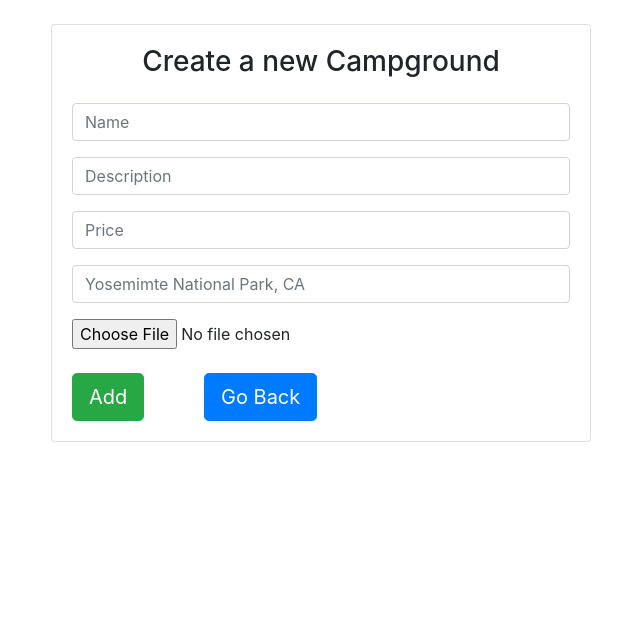
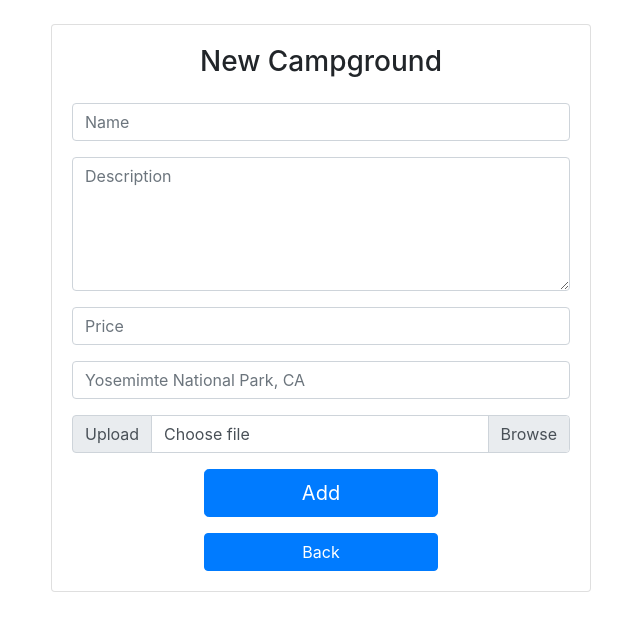
Before and after one commit to Hoang-Minh/YelpCamp, a Node server app: page /campgrounds/new in a window 1280 px wide. Shown: the part 56-687 px from the top of the page, without its empty margins (319-959 px from the left). Run offline with Node 20, Linux system fonts and the light colour scheme; the visitor is signed in with stand-in values (Sample User, id 1); some libraries are stand-ins or nearby versions.

Commit message:
Fix landing page and trying to fix logic to add new campground

```diff
--- a/app.js
+++ b/app.js
@@ -102,7 +102,7 @@ app.use("/campgrounds/:slug/comments", commentRoutes);
 //app.use("/campgrounds/:slug/reviews", reviewRoutes);
 app.use("/users", userRoutes);
 
-var port = process.env.PORT || 3000;
+var port = process.env.PORT || 3001;
 
 app.listen(port, () => {
   console.log("Server is listening at port " + port);
--- a/public/stylesheets/app.css
+++ b/public/stylesheets/app.css
@@ -58,3 +58,16 @@
 #campground-name {
     margin-bottom: 0;
 }
+
+.test {
+    position: relative;
+    overflow: hidden;
+}
+
+/* #image {
+    position: absolute;
+    font-size: 50px;
+    opacity: 0;
+    right: 0;
+    top: 0;
+} */
--- a/routes/campgrounds.js
+++ b/routes/campgrounds.js
@@ -68,7 +68,7 @@ router.get("/", async function(req, res){
 
 // CREATE - create new campground - done async
 router.post("/", middleware.isLoggedIn, upload.single("image"), async (req, res) => {
-
+    console.log(req.body);
     try {
         let data = await geocoder.geocode(req.body.campground.location);
 
--- a/views/campgrounds/newCampground.ejs
+++ b/views/campgrounds/newCampground.ejs
@@ -4,14 +4,14 @@
     <div class="row">
         <div class="col-md-6 mx-auto">
             <div class="card card-body">
-                <h3 class="text-center mb-4">Create a new Campground</h3>
+                <h3 class="text-center mb-4">New Campground</h3>
                 <form action="/campgrounds" method="POST" enctype="multipart/form-data">
                     <fieldset>
                         <div class="form-group">
                             <input class="form-control input-lg" placeholder="Name" name="campground[name]" type="text">
                         </div>
                         <div class="form-group">
-                            <input class="form-control input-lg" placeholder="Description" name="campground[description]" type="text">
+                            <textarea class="form-control" rows="5" placeholder="Description" name="campground[description]"></textarea>
                         </div>
                         <div class="form-group">
                             <input class="form-control input-lg" placeholder="Price" name="campground[price]" type="number" min="0.01" step="0.01">
@@ -20,15 +20,30 @@
                         <div class="form-group">
                             <input class="form-control input-lg" placeholder="Yosemimte National Park, CA" name="campground[location]" type="text">
                         </div>
-                        <div class="custom-file">
-                            <input type="file" name="image" id="image" accept="image/*" required>
+                        <div class="form-group">
+                            <div class="input-group mb-3">
+                                <div class="input-group-prepend">
+                                    <span class="input-group-text" id="inputGroupFileAddon01">Upload</span>
+                                </div>
+                                <div class="custom-file">
+                                    <input type="file" class="custom-file-input" id="inputGroupFile01" aria-describedby="inputGroupFileAddon01" accept="image/*">
+                                    <label class="custom-file-label" for="inputGroupFile01">Choose file</label>
+                                </div>
+                            </div>
                         </div>
+                        <div class="form-group">
+                            <div class="row">
+                                <div class="col-md-3"></div>
+                                <div class="col-md-6">
+                                    <input class="btn btn-lg btn-primary btn-block" type="submit" value="Add">
+                                </div>
+                            </div>
+                        </div>
+
                         <div class="row">
-                            <div class="col-md-3 mt-3">
-                                <input class="btn btn-lg btn-success" value="Add" type="submit">
-                            </div>
-                            <div class="col-md-4 mt-3">
-                                <a class="btn btn-primary btn-lg" href="/campgrounds" role="button">Go Back</a>
+                            <div class="col-md-3"></div>
+                            <div class="col-md-6">
+                                <a class="btn btn-block btn-primary" href="/campgrounds" role="button">Back</a>
                             </div>
                         </div>
                     </fieldset>
--- a/views/login.ejs
+++ b/views/login.ejs
@@ -24,7 +24,7 @@
         <div class="alert alert-danger" role="alert"><%= error%></div>
         <%}%>
 
-                <%if(success && success.length > 0){%>
+        <%if(success && success.length > 0){%>
         <div class="alert alert-success" role="alert"><%= success%></div>
         <%}%>
 
--- a/views/partials/footer.ejs
+++ b/views/partials/footer.ejs
@@ -7,6 +7,7 @@
   <script src="https://stackpath.bootstrapcdn.com/bootstrap/4.3.1/js/bootstrap.min.js"
       integrity="sha384-JjSmVgyd0p3pXB1rRibZUAYoIIy6OrQ6VrjIEaFf/nJGzIxFDsf4x0xIM+B07jRM"
       crossorigin="anonymous"></script>
+      <script src="https://cdn.jsdelivr.net/npm/docsearch.js@2/dist/cdn/docsearch.min.js"></script>
 
   <script type="text/javascript">
       $(document).ready(function () {
@@ -16,9 +17,16 @@
             });
         }, 2000);
 
+        // for buton to upload image - create new campground form
+        $(document).on('change', '.custom-file-input', function (event) {
+            $(this).next('.custom-file-label').html(event.target.files[0].name);
+            console.log(event.target.files[0].name);
+        })
+
         //Get the forms we want to add validation styles to
         let forms = document.getElementsByClassName("needs-validation");
 
+        // validate data on register and login form
         let validation = Array.prototype.filter.call(forms, form => {
             form.addEventListener("submit", event => {
                 if (!form.checkValidity()) {
```
Also changed, not shown: views/landing.ejs (+13 -6 lines). Lines whose indentation alone changed are shown as unchanged.
